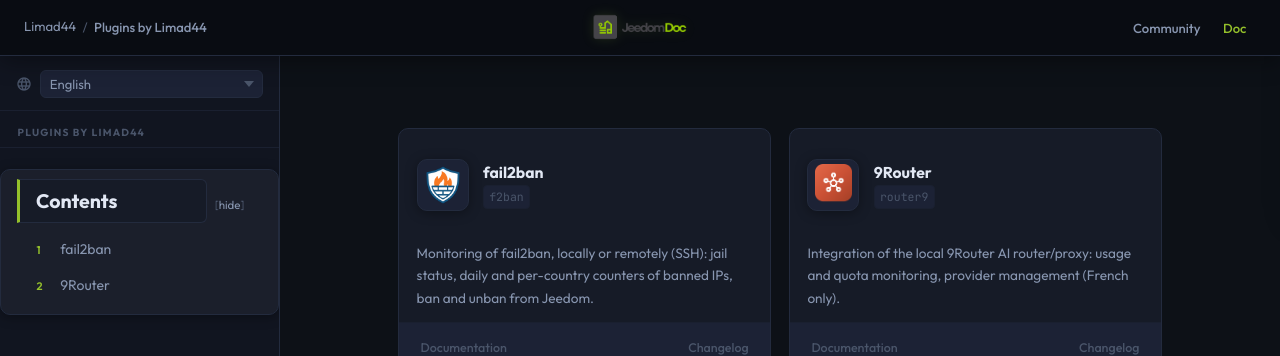
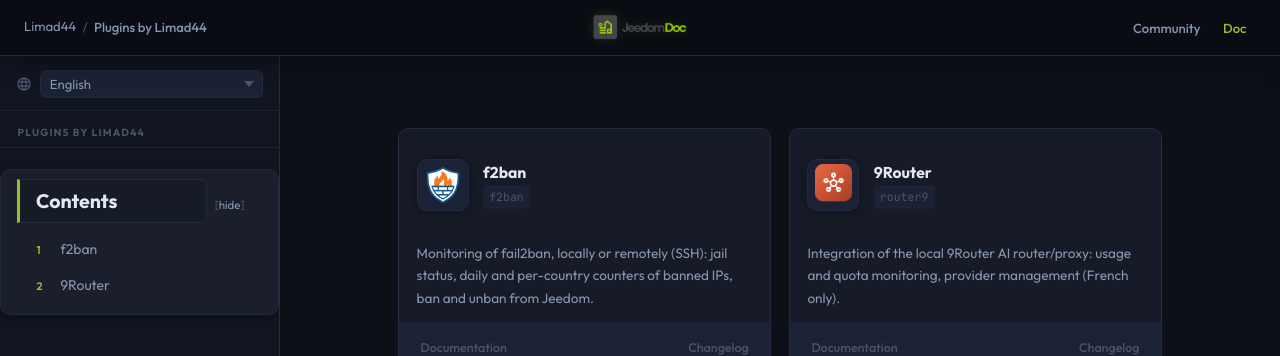
Before and after one commit to limad/privates-plugins-docs, a Jekyll site: the page built from index/en_US/index.md, in a window 1280 px wide. Shown: the top 356 px of the page. Built offline with Jekyll 4.4.1, drawn with Linux system fonts in a browser that asks for light colours.

Commit message:
docs(f2ban): affiche le nom f2ban sur la carte de l'accueil

```diff
--- a/index/en_US/index.md
+++ b/index/en_US/index.md
@@ -11,7 +11,7 @@ pluginId: limad44
 	<a class="plugin-card__header" href="{{site.baseurl}}/plugin-f2ban/{{page.lang}}">
 	<img src="{{site.baseurl}}/plugin-f2ban/images/f2ban_icon.png" alt="f2ban">
 	<div>
-		<h2 class="plugin-card__name">fail2ban</h2>
+		<h2 class="plugin-card__name">f2ban</h2>
 		<span class="plugin-card__id">f2ban</span>
 	</div>
 	</a>
```
Also changed, not shown: index/fr_FR/index.md (+1 -1 lines).
